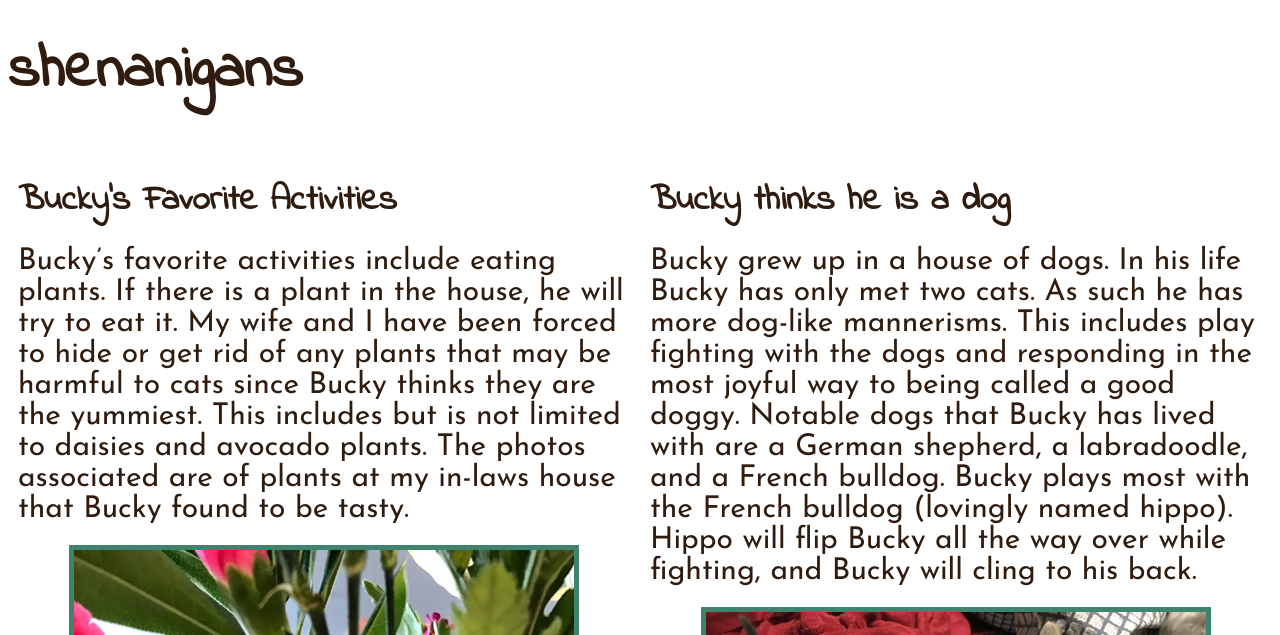
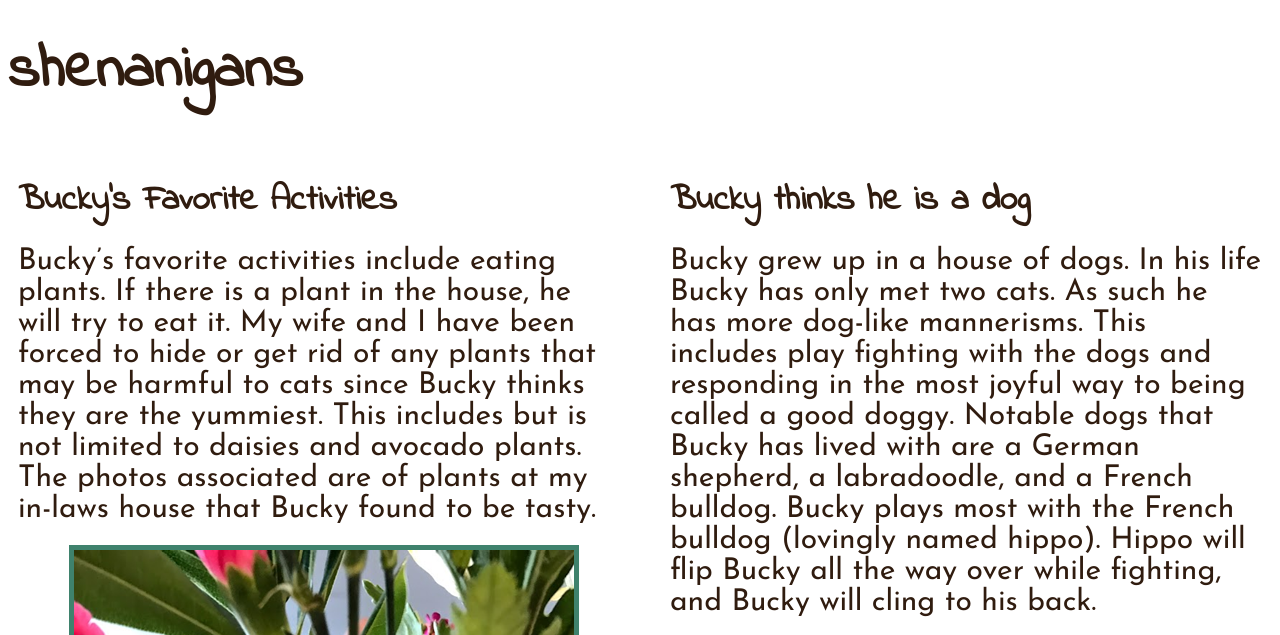
Before and after one commit to Logan-Sprague/WDD130, a plain HTML site: page oh-my-cat/shenanigans.html in a window 1280 px wide. Shown: the part 140-775 px from the top of the page. Drawn offline with Linux system fonts and the light colour scheme.

Commit message:
changed max width on media query & changed spacing

```diff
--- a/oh-my-cat/styles/styles.css
+++ b/oh-my-cat/styles/styles.css
@@ -274,14 +274,24 @@ footer a:hover{
         font-family: "josefin Sans", sans-serif;
         color: #301c0f ;
         margin: 10px;
+
     }
     .activities{
         display: flex;
         flex-direction: column;
     }
+    .activities p{
+        padding-right: 20px;
+    }
     .dog{
         display: flex;
         flex-direction: column;
+    }
+    .dog h2{
+        padding-left: 20px;
+    }
+    .dog p{
+        padding-left: 20px;
     }
     .shenanigans-grid img{
         border: solid 5px #3F826D;
@@ -312,7 +322,7 @@ footer a:hover{
     text-decoration: none;
     cursor: pointer;
   }
-@media only screen and (max-width: 900px){
+@media only screen and (max-width: 1100px){
 .home-grid{
     display: block;
     height: auto;
```
